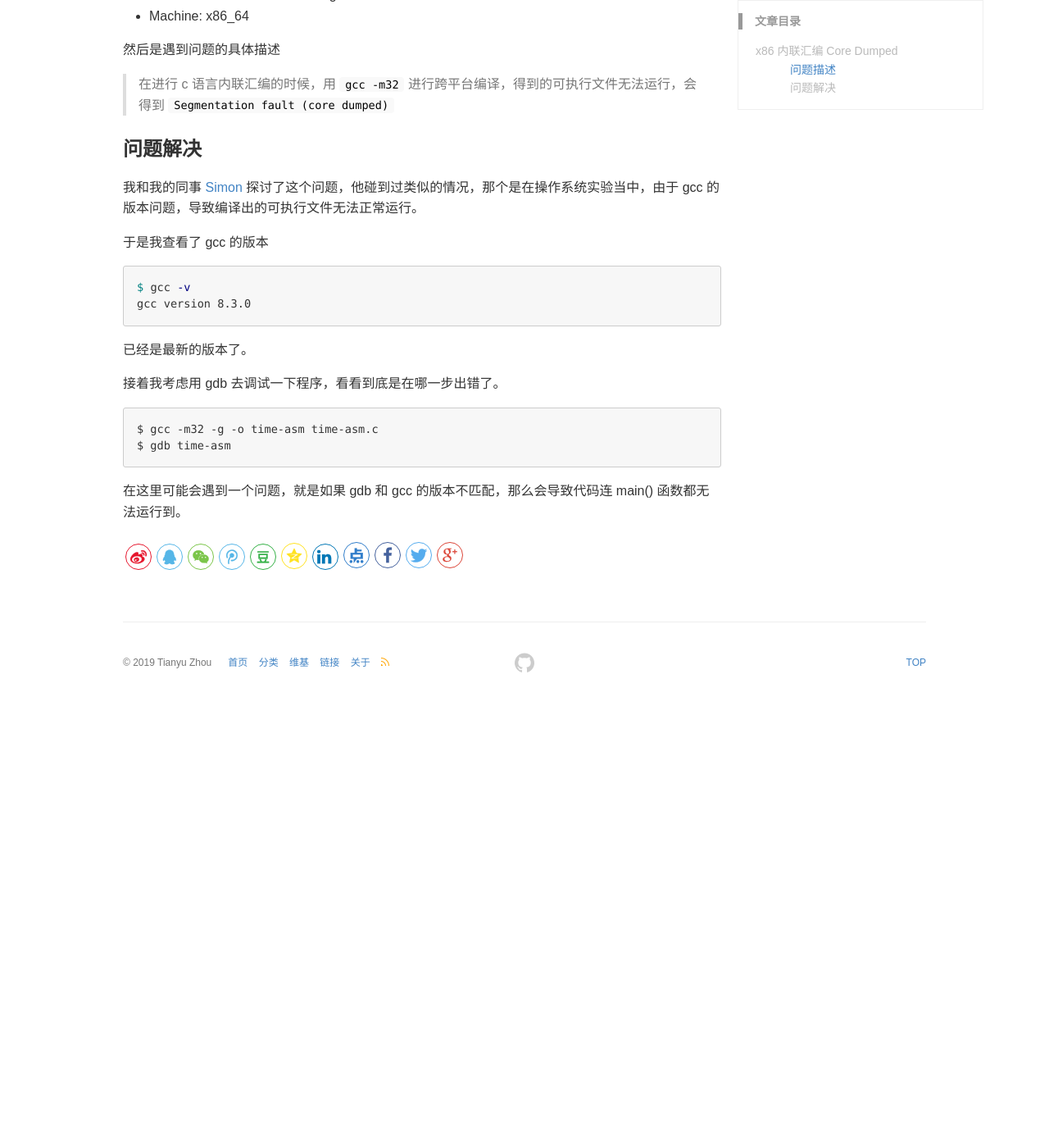
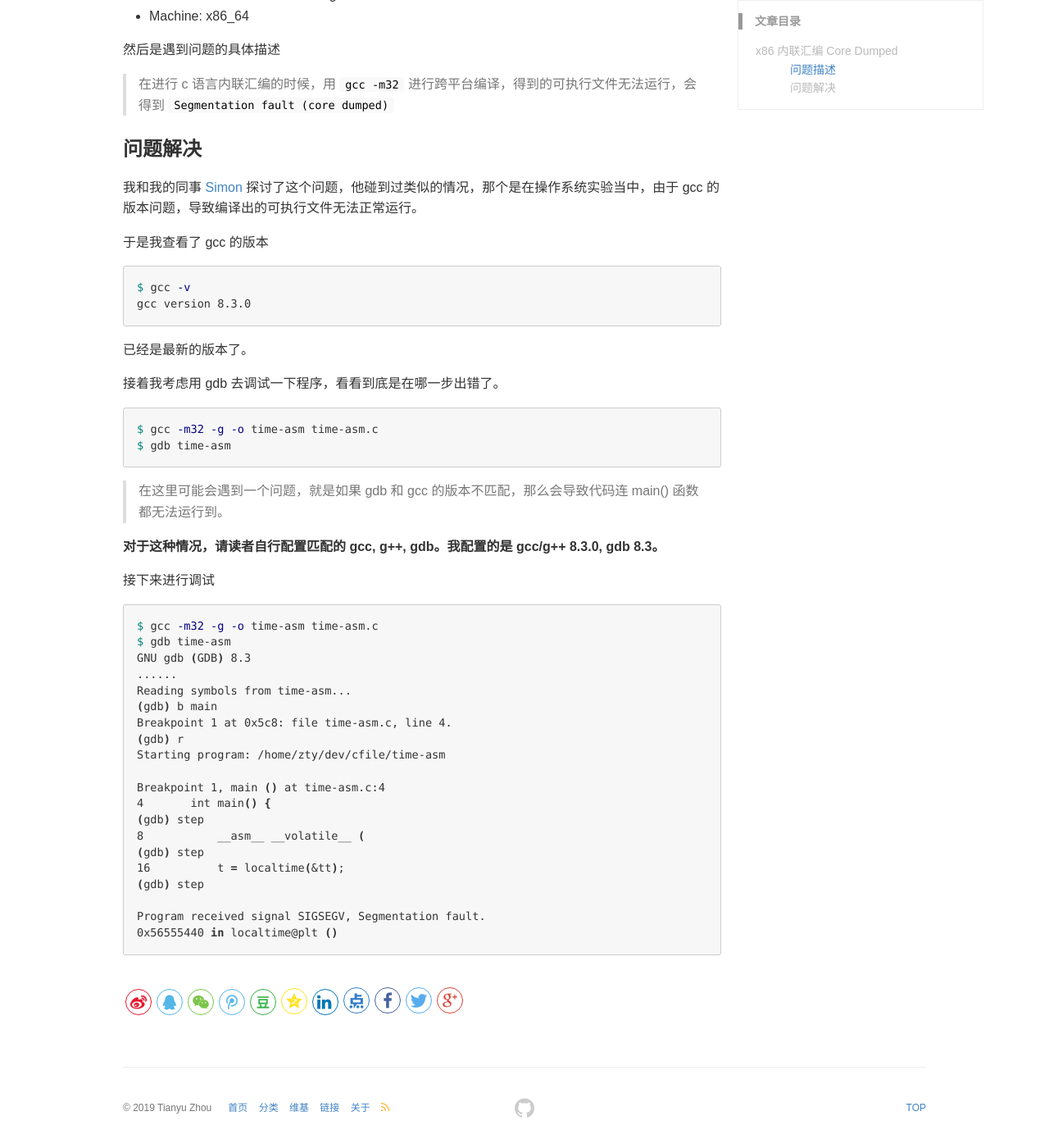
Before and after one commit to WYWAshley/WYWAshley.github.io, a Jekyll site: the page built from _posts/2019-10-16-x86-inline-assemble.md, in a window 1280 px wide and 1400 px high, scrolled down 1277 px. Shown: the whole window at 82% size. Built offline with Jekyll 4.4.1, drawn with Linux system fonts in a browser that asks for light colours; comment, search, counter and statistics services are not loaded; before the commit the page ends 2134 px from its top, so only the background shows below that.

Commit message:
Update 2019-10-16-x86-inline-assemble.md

````diff
--- a/_posts/2019-10-16-x86-inline-assemble.md
+++ b/_posts/2019-10-16-x86-inline-assemble.md
@@ -82,9 +82,40 @@ gcc version 8.3.0
 
 接着我考虑用 gdb 去调试一下程序，看看到底是在哪一步出错了。
 
-```
+```shell
 $ gcc -m32 -g -o time-asm time-asm.c
 $ gdb time-asm
 ```
 
-在这里可能会遇到一个问题，就是如果 gdb 和 gcc 的版本不匹配，那么会导致代码连 main() 函数都无法运行到。
+
+
+> 在这里可能会遇到一个问题，就是如果 gdb 和 gcc 的版本不匹配，那么会导致代码连 main() 函数都无法运行到。
+
+**对于这种情况，请读者自行配置匹配的 gcc, g++, gdb。我配置的是 gcc/g++ 8.3.0, gdb 8.3。**
+
+
+
+接下来进行调试
+
+```shell
+$ gcc -m32 -g -o time-asm time-asm.c
+$ gdb time-asm
+GNU gdb (GDB) 8.3
+......
+Reading symbols from time-asm...
+(gdb) b main
+Breakpoint 1 at 0x5c8: file time-asm.c, line 4.
+(gdb) r
+Starting program: /home/zty/dev/cfile/time-asm
+
+Breakpoint 1, main () at time-asm.c:4
+4	int main() {
+(gdb) step
+8	    __asm__ __volatile__ (
+(gdb) step
+16	    t = localtime(&tt);
+(gdb) step
+
+Program received signal SIGSEGV, Segmentation fault.
+0x56555440 in localtime@plt ()
+```
````
